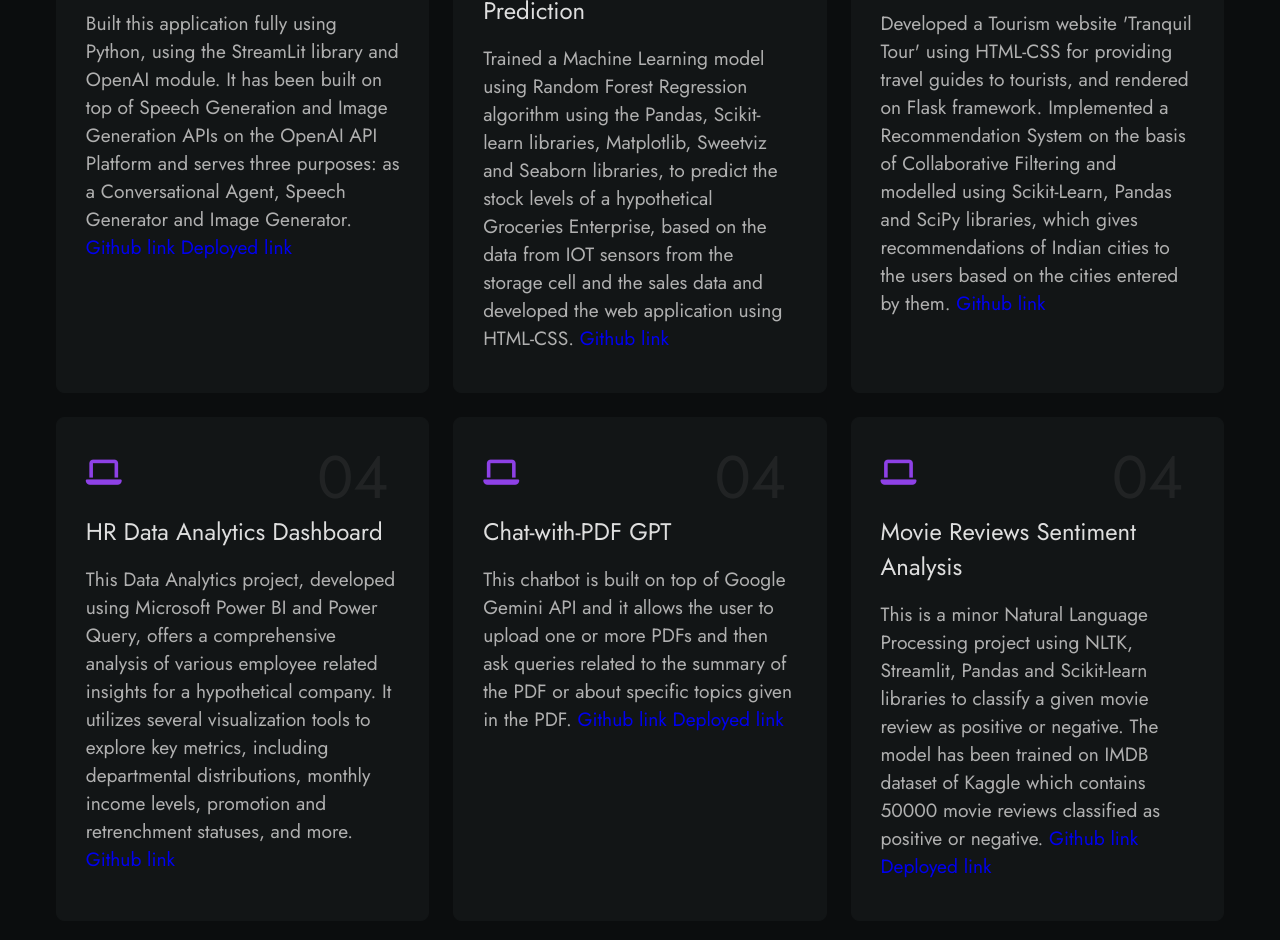
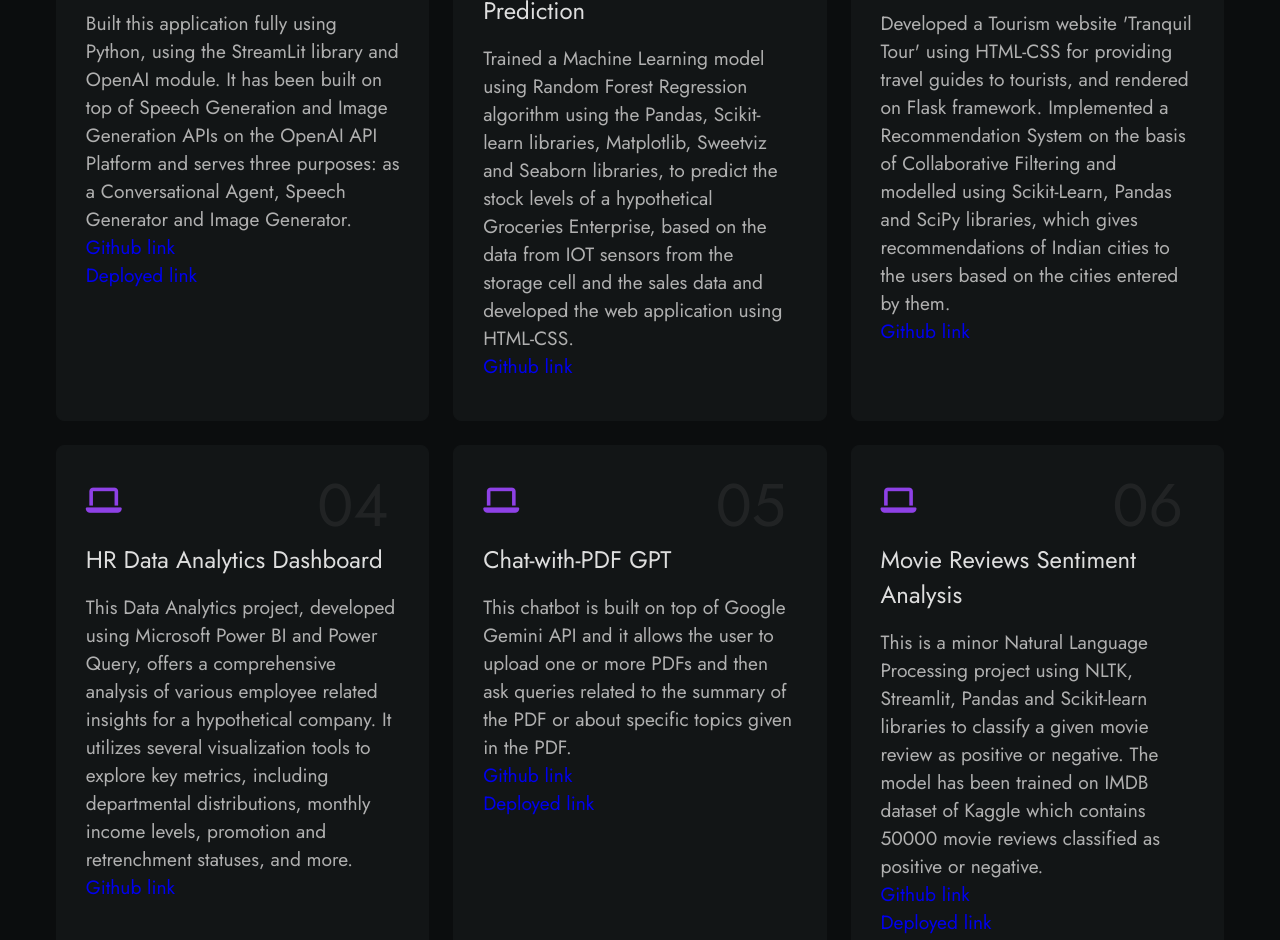
Before and after one commit to SemalJohari/portfolio-website, a plain HTML site: page index.html in a window 1280 px wide. Shown: the part 2940-3880 px from the top of the page. Drawn offline with Linux system fonts and the light colour scheme.

Commit message:
Update index.html

```diff
--- a/index.html
+++ b/index.html
@@ -298,8 +298,8 @@
                     Generation and Image Generation APIs on the OpenAI API Platform
                     and serves three purposes: as a Conversational Agent, Speech
                     Generator and Image Generator.
-                    <a href="https://github.com/SemalJohari/openai-project" class="services__social-link">Github link</a>
-                    <a href="https://openai-project-by-semal.streamlit.app/" class="services__social-link">Deployed link</a>
+                    <p><a href="https://github.com/SemalJohari/openai-project" class="services__social-link">Github link</a></p>
+                    <p><a href="https://openai-project-by-semal.streamlit.app/" class="services__social-link">Deployed link</a></p>
                 </p>
                 <span class="services__no">01</span>
             </div>
@@ -314,7 +314,7 @@
                     a hypothetical Groceries Enterprise, based on the data from IOT
                     sensors from the storage cell and the sales data and developed
                     the web application using HTML-CSS.
-                    <a href="https://github.com/SemalJohari/Stock-Levels-Prediction" class="services__social-link">Github link</a>
+                    <p><a href="https://github.com/SemalJohari/Stock-Levels-Prediction" class="services__social-link">Github link</a></p>
                 </p>
                 <span class="services__no">02</span>
             </div>
@@ -329,7 +329,7 @@
                     Collaborative Filtering and modelled using Scikit-Learn, Pandas
                     and SciPy libraries, which gives recommendations of Indian cities
                     to the users based on the cities entered by them.
-                    <a href="https://github.com/SemalJohari/Tranquil_Tour" class="services__social-link">Github link</a>
+                    <p><a href="https://github.com/SemalJohari/Tranquil_Tour" class="services__social-link">Github link</a></p>
                 </p>
                 <span class="services__no">03</span>
             </div>
@@ -344,7 +344,7 @@
                     several visualization tools to explore key metrics, including
                     departmental distributions, monthly income levels, promotion and
                     retrenchment statuses, and more.
-                    <a href="https://github.com/SemalJohari/HR-Data-Analytics-Dashboard" class="services__social-link">Github link</a>
+                    <p><a href="https://github.com/SemalJohari/HR-Data-Analytics-Dashboard" class="services__social-link">Github link</a></p>
                 </p>
                 <span class="services__no">04</span>
             </div>
@@ -356,10 +356,10 @@
                     This chatbot is built on top of Google Gemini API and it allows
                     the user to upload one or more PDFs and then ask queries related to
                     the summary of the PDF or about specific topics given in the PDF.
-                    <a href="https://github.com/SemalJohari/chat-with-pdf-bot" class="services__social-link">Github link</a>
-                    <a href="https://chat-with-pdf-bot.streamlit.app/" class="services__social-link">Deployed link</a>
+                    <p><a href="https://github.com/SemalJohari/chat-with-pdf-bot" class="services__social-link">Github link</a></p>
+                    <p><a href="https://chat-with-pdf-bot.streamlit.app/" class="services__social-link">Deployed link</a></p>
                 </p>
-                <span class="services__no">04</span>
+                <span class="services__no">05</span>
             </div>
 
             <div class="services__item">
@@ -371,10 +371,10 @@
                     review as positive or negative. The model has been trained on IMDB
                     dataset of Kaggle which contains 50000 movie reviews classified as
                     positive or negative.
-                    <a href="https://github.com/SemalJohari/movie-reviews-sentiment-analysis" class="services__social-link">Github link</a>
-                    <a href="https://movie-reviews-sentiment-analysis-by-semal.streamlit.app/" class="services__social-link">Deployed link</a>
+                    <p><a href="https://github.com/SemalJohari/movie-reviews-sentiment-analysis" class="services__social-link">Github link</a></p>
+                    <p><a href="https://movie-reviews-sentiment-analysis-by-semal.streamlit.app/" class="services__social-link">Deployed link</a></p>
                 </p>
-                <span class="services__no">04</span>
+                <span class="services__no">06</span>
             </div>
 
         </div>
```
